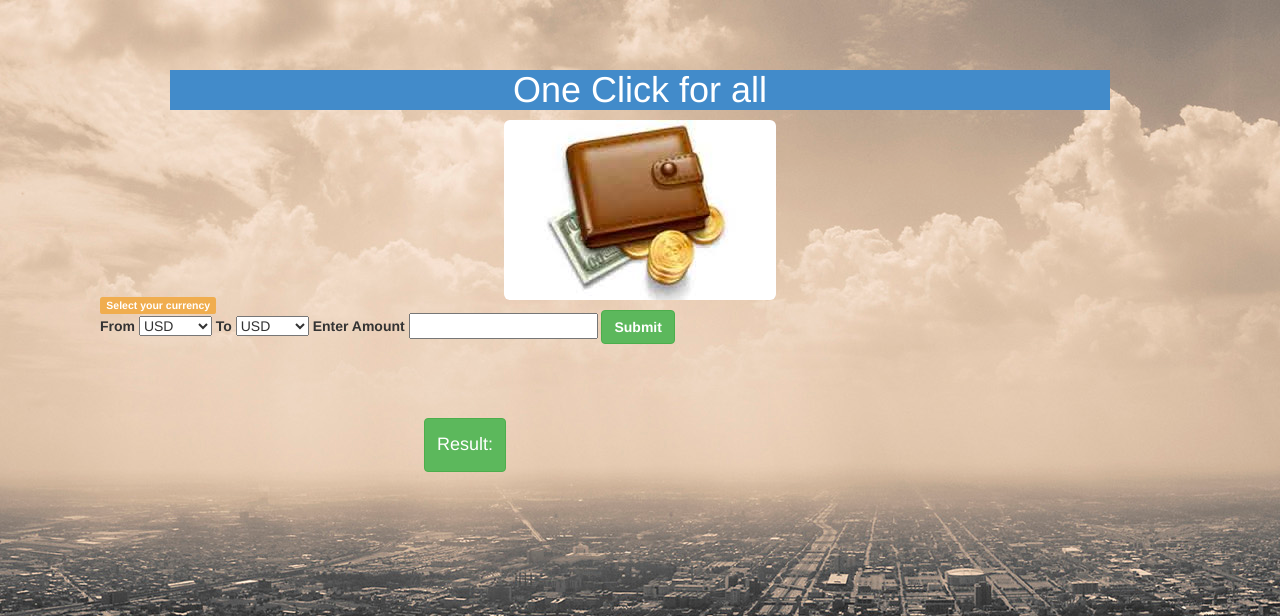
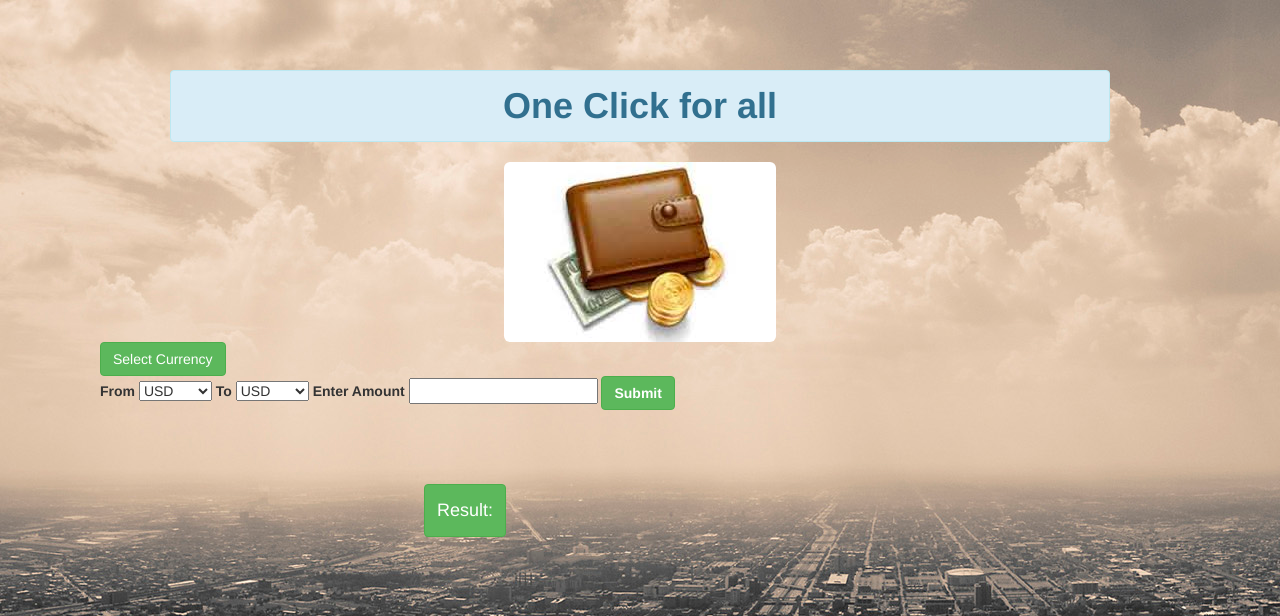
Before and after one commit to arezki1/Travel-Dublin, a PHP site: page /currency.php in a window 1280 px wide. Shown: the top 616 px of the page. Run offline with PHP 8.4, Linux system fonts and the light colour scheme; some libraries are stand-ins or nearby versions.

Commit message:
currency

```diff
--- a/currency.php
+++ b/currency.php
@@ -14,7 +14,7 @@
 	<br/>
 	<!--manin page area for home-->
     <div class="container">
-    	<h1 class="bg-primary" style="text-align:center">One Click for all</h1>
+    	<h1 class="alert alert-info" style="text-align:center;font-weight:bold"> One Click for all</h1>
 
     <img class="img-responsive img-rounded center-block" src="img/money.jpg">
 
@@ -25,7 +25,7 @@
 
 
 
-		<span class="label label-warning">Select your currency</span><br>
+		<span class=" btn btn-success ">Select Currency</span><br>
 	<form class="center" action="" method="post">
 
 		<label for="from">From</label>
--- a/discover.php
+++ b/discover.php
@@ -55,6 +55,8 @@
   -moz-opacity: 0.9;
   /* Mozilla */
   opacity: 0.9;">
+
+
               <div id = "map-canvas"></div>
 
 
```
